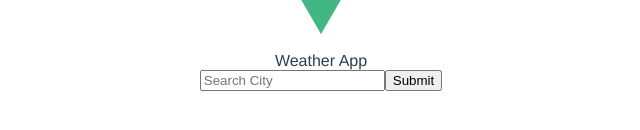
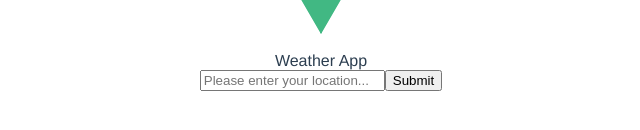
Before and after one commit to chiholiu10/weather-app-vue, a Vue app: page / in a window 1280 px wide. Shown: the part 212-342 px from the top of the page, without its empty margins (319-959 px from the left). Built offline with nearby package versions, Linux system fonts and the light colour scheme; the HTML template or start-up script is replaced by a standard one.

Commit message:
changed to search component

```diff
--- a/src/App.vue
+++ b/src/App.vue
@@ -1,19 +1,19 @@
 <template>
   <div id="app">
     <img src="./assets/logo.png">
-    <HelloWorld/>
+    <Search/>
   </div>
 </template>
 
 <script>
-import HelloWorld from './components/HelloWorld'
+import Search from './components/Search'
 import moment from 'moment';
 import VueMoment from 'vue-moment';
 
 export default {
   name: 'App',
   components: {
-    HelloWorld
+    Search
   }
 }
 </script>
--- a/src/components/HelloWorld.vue
+++ b/src/components/Search.vue
@@ -3,14 +3,22 @@
   <div class="Search">
       <div>Weather App</div>
       <form id="search-component" @submit="checkForm">
-        <input v-model="city" placeholder="Search City">
+        <input v-model="city" placeholder="Please enter your location...">
+
         <input
           type="submit"
           value="Submit"
         >
       </form>
-      {{ city }}
-      {{ info }}
+        <div v-for="(country, index) in info" :key="index">
+          <template v-if="index == 0">
+             {{ country.datetime }}
+          </template>
+          <template v-else>
+            {{ country.datetime ||  moment("dddd") }}
+          </template>
+          {{ Math.floor((country.min_temp + country.max_temp) / 2) }}
+        </div>
   </div>
 </template>
 
@@ -18,7 +26,7 @@
 import axios from 'axios'
 
 export default {
-  name: 'search-component',
+  name: 'Search',
   data () {
     return {
       apiKey: 'daa13c2413cf4c4c92eca3f2ae204eda',
@@ -30,12 +38,12 @@ export default {
   methods: {
     checkForm (e) {
       e.preventDefault()
-      console.log(this.city)
+      console.log(this.city);
       axios
         .get(`https://api.weatherbit.io/v2.0/forecast/daily?&city=${this.city}&country=US&key=${this.apiKey}`)
         .then(response => {
         console.log(response.data)
-        this.info = response.data
+        this.info = response.data.data
       })
       .catch(err => {
         console.log(err)
```
Also changed, not shown: 1 other file (tests, documents, lock files or other folders).
